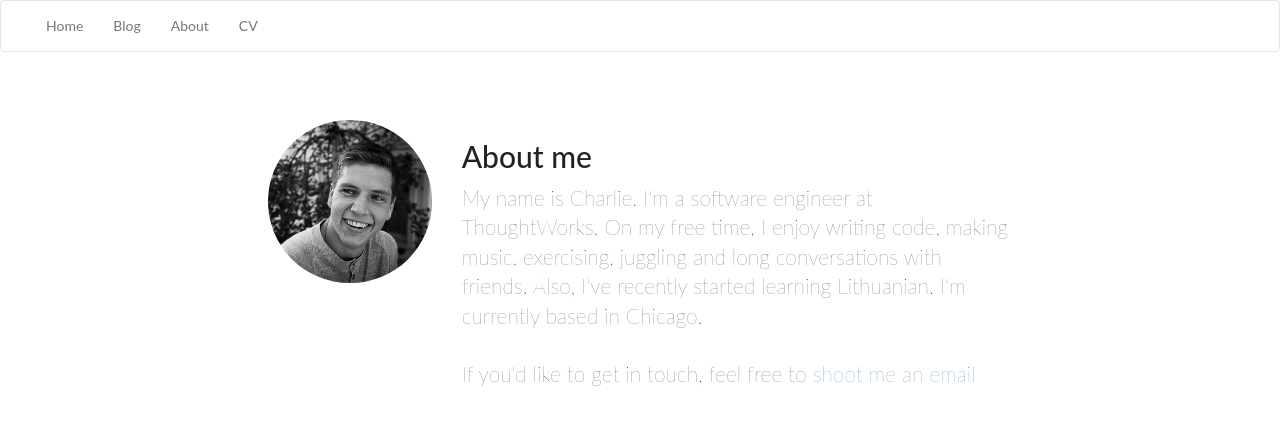
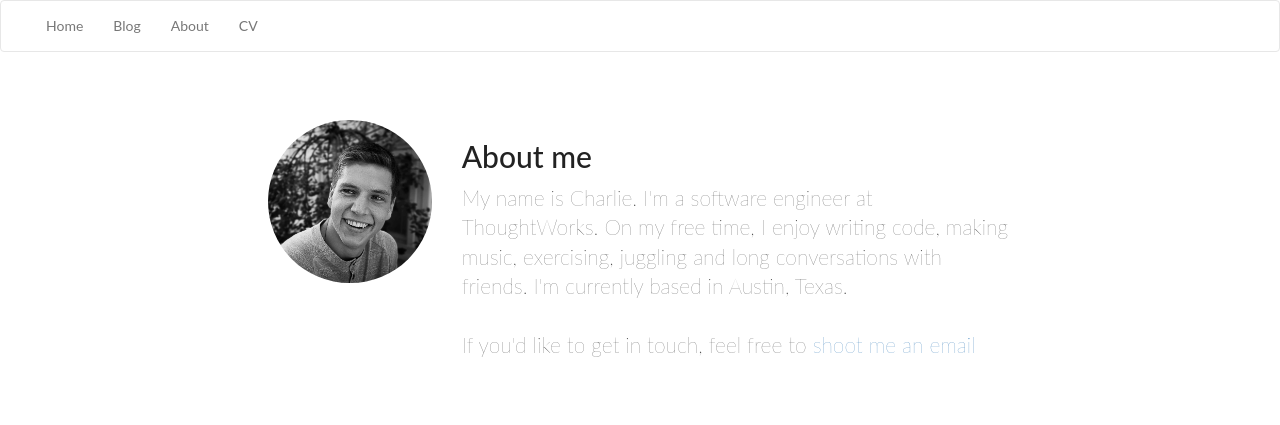
Before and after one commit to charlieperson/charlieperson.github.io, a Jekyll site: the page built from about/index.html, in a window 1280 px wide. Shown: the top 425 px of the page. Built offline with Jekyll 4.4.1, drawn with Linux system fonts in a browser that asks for light colours.

Commit message:
Updates about page

```diff
--- a/about/index.html
+++ b/about/index.html
@@ -13,9 +13,9 @@ title: Charlie Person's Blog
       <p>
         My name is Charlie. I'm a software engineer at ThoughtWorks. On my free time, I enjoy
         writing code, making music, exercising, juggling and long conversations with friends.
-        Also, I've recently started learning Lithuanian. I'm currently based in Chicago.
+        I'm currently based in Austin, Texas.
       <br><br> If you'd like to get in touch, feel free to
-      <a href="mailto:charlie.person@hyperisland.se">shoot me an email</a></p>
+      <a href="mailto:charlie.person@thoughtworks.com">shoot me an email</a></p>
     </div>
   </div>
   <div class="col-md-2"></div>
```
